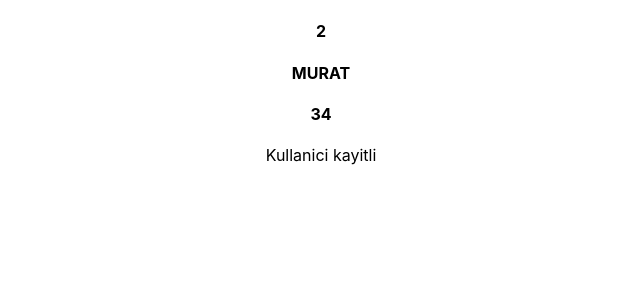
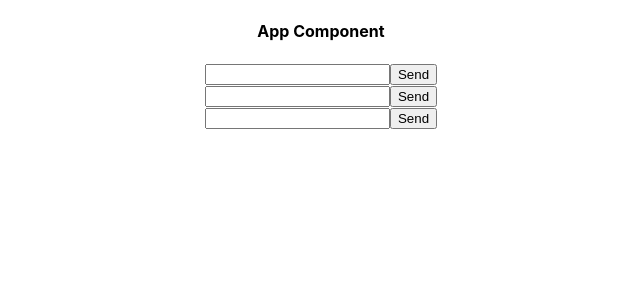
Before and after one commit to pOw-ER/first_react_app, a React (Create React App) app: page / in a window 1280 px wide. Shown: the top 300 px of the page, without its empty margins (319-959 px from the left). Built offline with nearby package versions, Linux system fonts and the light colour scheme.

Commit message:
components

```diff
--- a/src/App.js
+++ b/src/App.js
@@ -1,4 +1,4 @@
-
+import User from "./components/User"
 import './App.css';
 
 function App() {
@@ -6,7 +6,7 @@
   const isAuth = true;
   return (// yalnizca bir tane parent element yazabiliriz icine örengin burda bir div var ve altina istedigimiz kadar children element ekleyebiliirz ancak ikinci bir ana element olusturamayiz.
     <div className="App">
-      <h4>{1+1}</h4>
+      {/* <h4>{1+1}</h4>
       <h4>{"murat".toUpperCase()}</h4>
       <h4>{test}</h4>
       <div>
@@ -14,7 +14,11 @@
           isAuth ? <p>Kullanici kayitli</p>
           : null
         }
-      </div>
+      </div> */}
+      <h4>App Component</h4>
+      <User/>
+      <User/>
+      <User/>
     </div>
   );
 }
--- /dev/null
+++ b/src/components/User.js
@@ -0,0 +1,16 @@
+import React, { Component } from 'react'
+
+class User extends Component {
+  render() {
+    return (
+      <div>
+        <form>
+          <input type="text"/>
+          <button>Send</button>
+        </form>
+      </div>
+    )
+  }
+}
+
+export default User;
```
